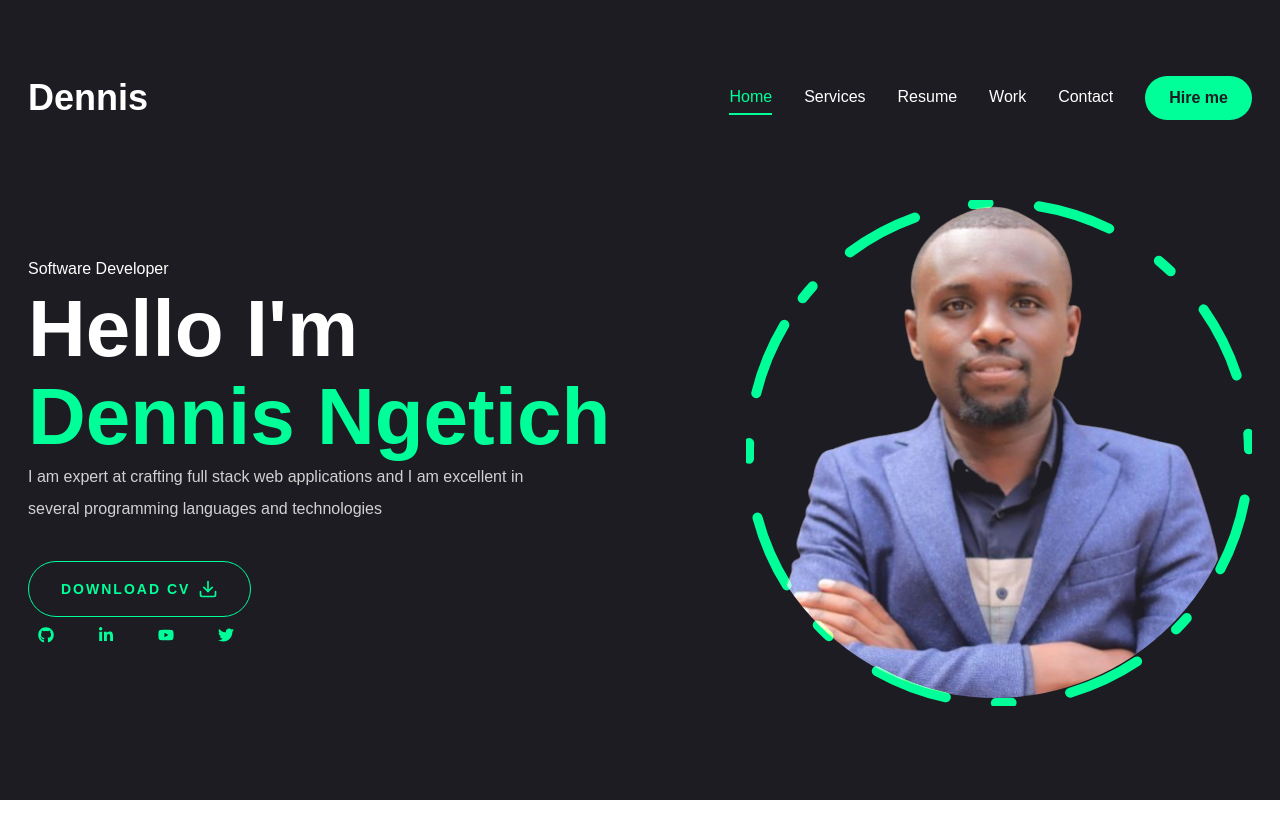
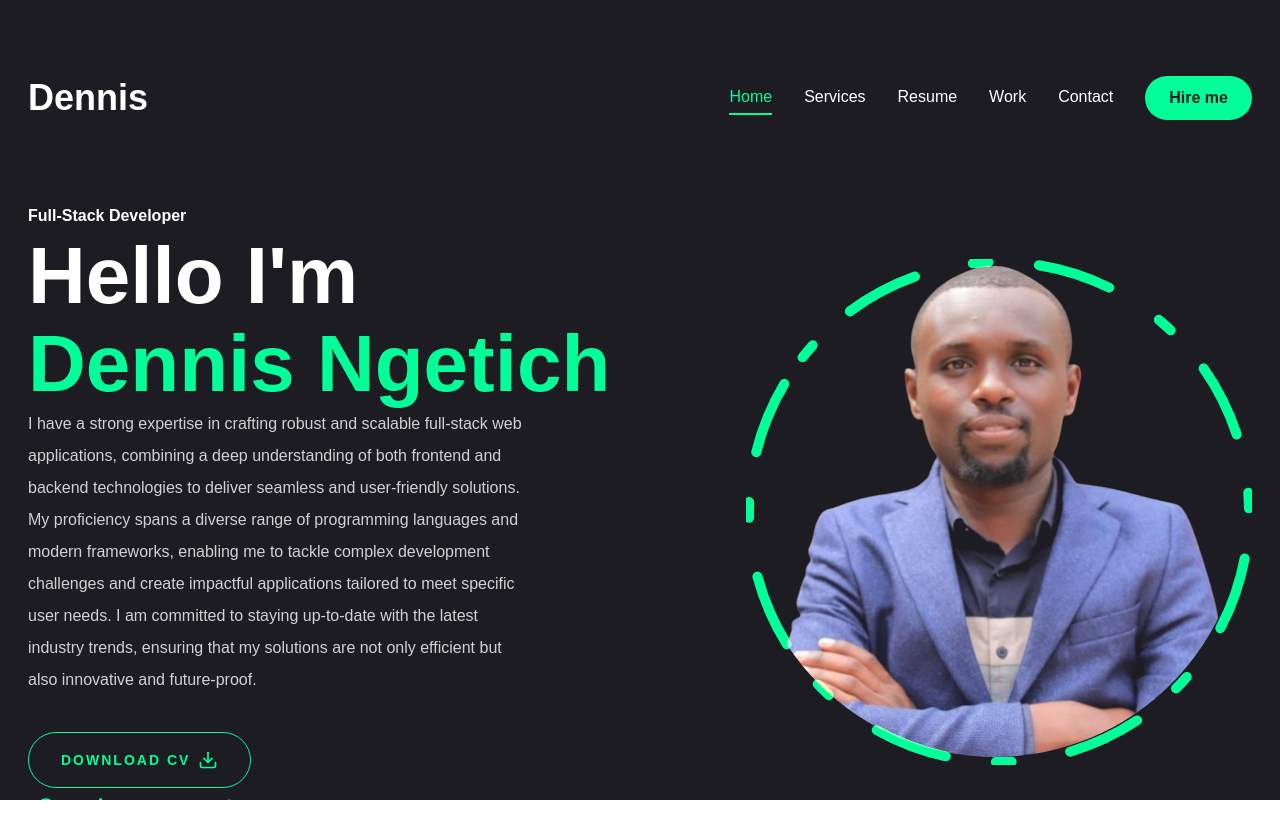
Before and after one commit to ngetichdennis/NgetichPortfolio, a Next.js app: page / in a window 1280 px wide. Shown: the top 838 px of the page. Built offline with nearby package versions, Linux system fonts and the light colour scheme.

Commit message:
updated home page to reflect my data

```diff
--- a/app/page.jsx
+++ b/app/page.jsx
@@ -1,53 +1,73 @@
-"use client"
-import React from 'react'
-import { Button } from '@/components/ui/button'
-import {FiDownload} from "react-icons/fi"
-import Social from './../components/Social'
-import Photo from '@/components/Photo'
-import Stats from '@/components/Stats'
+"use client";
+import React from "react";
+import { Button } from "@/components/ui/button";
+import { FiDownload } from "react-icons/fi";
+import Social from "./../components/Social";
+import Photo from "@/components/Photo";
+// import Stats from "@/components/Stats";
 
 function Home() {
   return (
-    <section className='h-full'>
-      <div className='container mx-auto h-full'>
-        <div className='flex flex-col xl:flex-row items-center justify-between
-        xl:pt-8 xl:pb-24'>
-          <div className='text-center xl:text-left order-2 xl:order-none'>
-            <span className='texl-xl'>Software Developer</span>
-            <h1 className='h1'>
-              Hello I'm <br/><span className='text-accent'>Dennis Ngetich</span>
+    <section className="h-full">
+      <div className="container mx-auto h-full">
+        <div
+          className="flex flex-col xl:flex-row items-center justify-between
+        xl:pt-8 xl:pb-24"
+        >
+          <div className="text-center xl:text-left order-2 xl:order-none">
+            <span className="texl-xl font-bold">Full-Stack Developer</span>
+            <h1 className="h1">
+              Hello I'm <br />
+              <span className="text-accent">Dennis Ngetich</span>
             </h1>
             <p className=" max-w-[500px] mb-9 text-white/80">
-              I am expert at crafting full stack web applications and
-              I am excellent in several programming languages and technologies
+              I have a strong expertise in crafting robust and scalable
+              full-stack web applications, combining a deep understanding of
+              both frontend and backend technologies to deliver seamless and
+              user-friendly solutions. My proficiency spans a diverse range of
+              programming languages and modern frameworks, enabling me to tackle
+              complex development challenges and create impactful applications
+              tailored to meet specific user needs. I am committed to staying
+              up-to-date with the latest industry trends, ensuring that my
+              solutions are not only efficient but also innovative and
+              future-proof.
             </p>
             {/* button and socials */}
             <div>
+              <a
+                href="/assets/DENNIS KIPKIRUI NGETICH RESUME1.pdf"
+                download="Dennis Ngetich Resume"
+                target="blank"
+
+              >
                 <Button
                   variant="outline"
                   size="lg"
-          className="uppercase flex items-center gap-2">
+                  className="uppercase flex items-center gap-2"
+                >
                   <span>Download CV</span>
-            <FiDownload className='text-xl'/>
+                  <FiDownload className="text-xl" />
                 </Button>
-          <div className='mb-8 xl:mb-0'>
+              </a>
+
+              <div className="mb-8 xl:mb-0">
                 <Social
                   containerStyles="flex gap-6"
                   iconStyles="w-9 h-9 boarder boarder-accent rounded-full flex justify-center items-center text-accent
-            text-base hover:bg-accent hover:text-primary hover:transition-all duration-500"/>
+            text-base hover:bg-accent hover:text-primary hover:transition-all duration-500"
+                />
               </div>
             </div>
           </div>
 
-          <div className='order-1 xl:order-none mb-8 xl:mb-0'>
+          <div className="order-1 xl:order-none mb-8 xl:mb-0">
             <Photo />
-
           </div>
         </div>
       </div>
-      <Stats/>
+      {/* <Stats /> */}
     </section>
-  )
+  );
 }
 
-export default Home
+export default Home;
--- a/components/Social.jsx
+++ b/components/Social.jsx
@@ -2,8 +2,8 @@ import Link from "next/link"
 import {FaGithub,FaLinkedinIn,FaYoutube,FaTwitter} from "react-icons/fa";
 
 const socials=[
-  {icon:<FaGithub/>,path:''},
-  {icon:<FaLinkedinIn/>,path:''},
+  {icon:<FaGithub/>,path:'https://github.com/ngetichdennis'},
+  {icon:<FaLinkedinIn/>,path:'https://www.linkedin.com/in/dennis-ngetich-206860217?utm_source=share&utm_campaign=share_via&utm_content=profile&utm_medium=android_app'},
   {icon:<FaYoutube/>,path:''},
   {icon:<FaTwitter/>,path:''}
 ]
@@ -14,7 +14,7 @@ function Social({containerStyles,iconStyles}) {
       {socials.map((item,index)=>{
         return (
           <Link key={index} href={item.path}
-          className={iconStyles}>
+          className={iconStyles} target="blank">
             {item.icon}
           </Link>
           )
--- a/components/Stats.jsx
+++ b/components/Stats.jsx
@@ -3,7 +3,7 @@ import React from 'react'
 import CountUp from 'react-countup'
 const stats=[
     {
-        num:1,
+        num:1.5,
         text:"Years of Experience",
 
     },
```
Also changed, not shown: 1 other file (tests, documents, lock files or other folders). Lines whose indentation alone changed are shown as unchanged.
